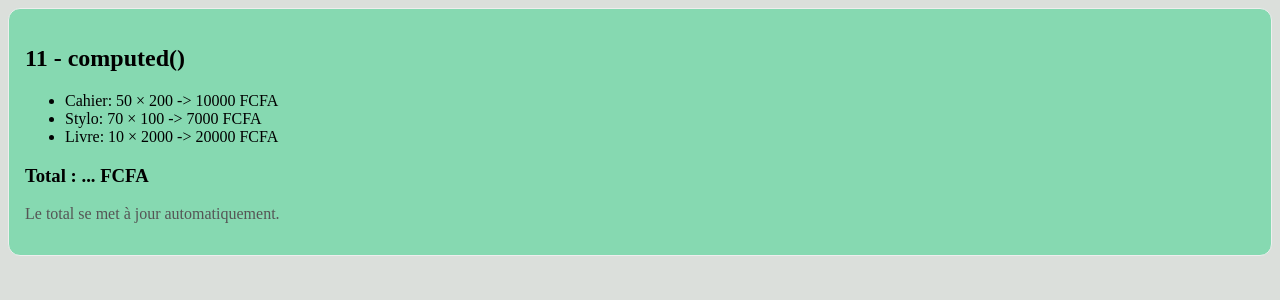
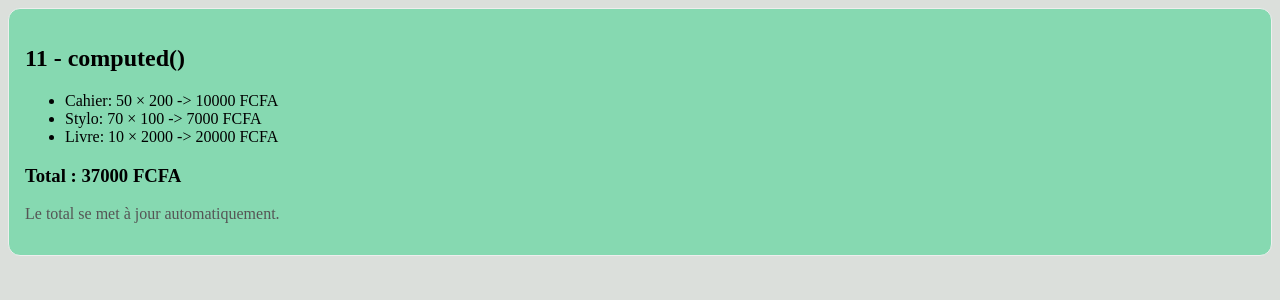
Before and after one commit to mouhamadoufallBah/cours, a Vue app: page / in a window 1280 px wide. Shown: the top 300 px of the page. Built offline with nearby package versions, Linux system fonts and the light colour scheme.

Commit message:
feat: computed

```diff
--- a/src/demos/07_computed/Computed.vue
+++ b/src/demos/07_computed/Computed.vue
@@ -1,5 +1,5 @@
 <script setup>
-import { reactive } from "vue";
+import { computed, reactive } from "vue";
 
 const cart = reactive([
   {
@@ -18,6 +18,13 @@ const cart = reactive([
     qte: 10,
   },
 ]);
+
+const total = computed(() => {
+  return cart.reduce((somme, currentValue) => {
+    somme += currentValue.prix * currentValue.qte;
+    return somme;
+  }, 0);
+});
 </script>
 
 <template>
@@ -31,7 +38,7 @@ const cart = reactive([
       </li>
     </ul>
 
-    <h3>Total : ... FCFA</h3>
+    <h3>Total : {{ total }} FCFA</h3>
 
     <p class="note">Le total se met à jour automatiquement.</p>
   </section>
```
